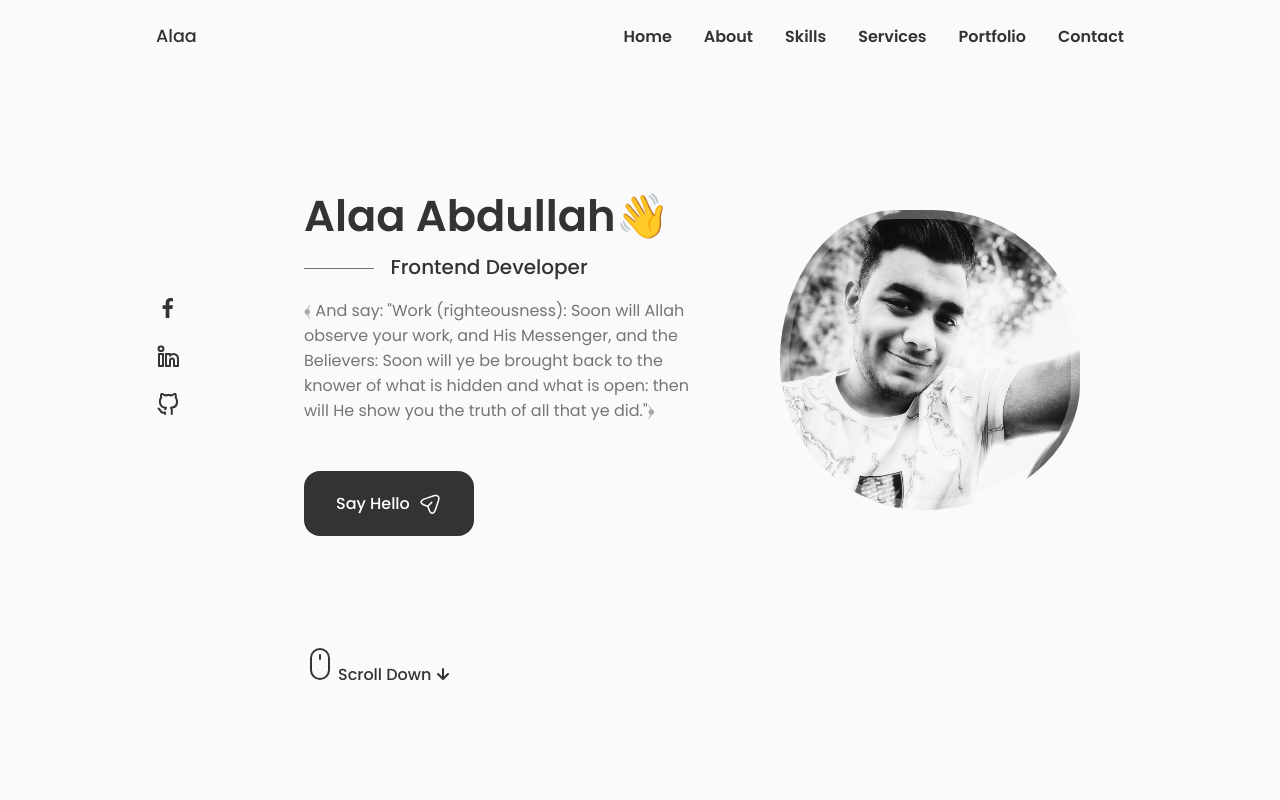
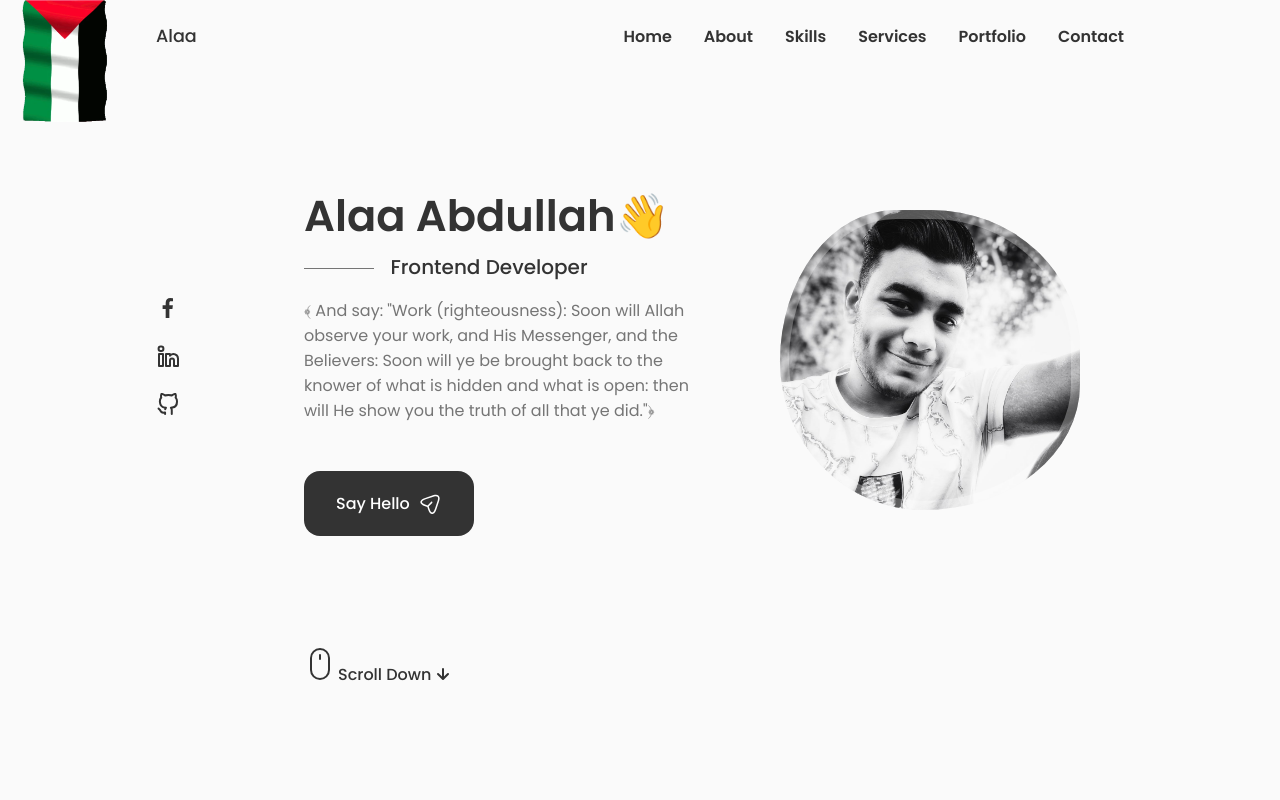
Before and after one commit to alaayasser741/my-portfolio, a React (Create React App) app: page / in a window 1280 px wide. Shown: the top 800 px of the page. Built offline with nearby package versions, Linux system fonts and the light colour scheme.

Commit message:
Add palestine Flag

```diff
--- a/src/components/home/Home.jsx
+++ b/src/components/home/Home.jsx
@@ -2,10 +2,12 @@ import React from 'react';
 import './home.css';
 import Social from './Social';
 import Data from './Data';
+import flag from '../../assets/palestine.webp'
 import ScrollDown from './ScrollDown';
 const Home = () => {
     return (
         <section className="home section" id="Home">
+        <img className='palestine' src={flag} alt="palestine" />
             <div className="container home__container grid">
                 <div className="home__content grid">
                     <Social />
--- a/src/components/home/home.css
+++ b/src/components/home/home.css
@@ -186,3 +186,28 @@
         padding-inline-start: 3.5rem;
     }
 }
+.palestine{
+    position: fixed;
+    top: 1rem;
+    transform: rotate(90deg);
+    -webkit-transform: rotate(90deg);
+    -moz-transform: rotate(90deg);
+    -ms-transform: rotate(90deg);
+    -o-transform: rotate(90deg);
+    width: 130px;
+    z-index: 9999;
+}
+@media (max-width:350px){
+    .palestine{
+        top: unset;
+        bottom: 4rem;
+        left: -5px;
+        width: 90px;
+        transform: unset;
+        -webkit-transform: unset;
+        -moz-transform: unset;
+        -ms-transform: unset;
+        -o-transform: unset;
+        z-index: 10;
+}
+}
```
Also changed, not shown: src/assets/palestine.webp (added).
